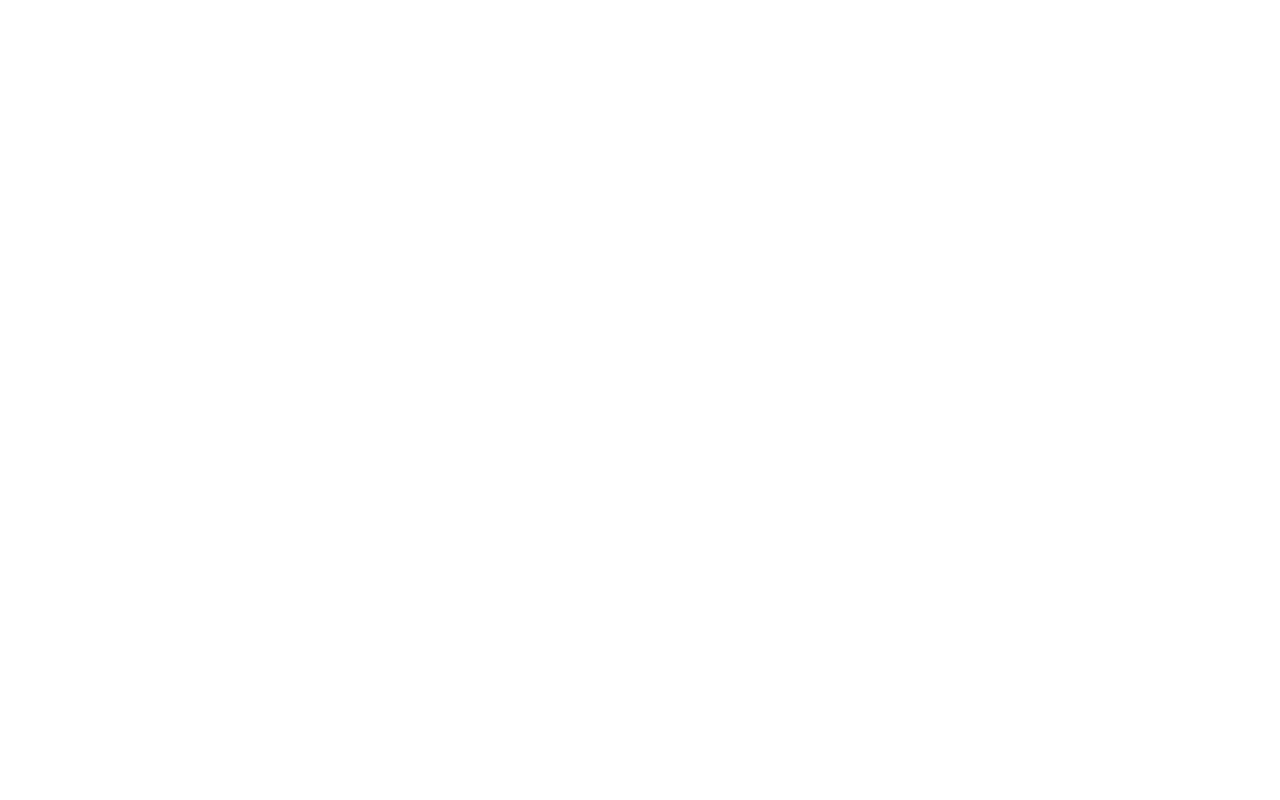
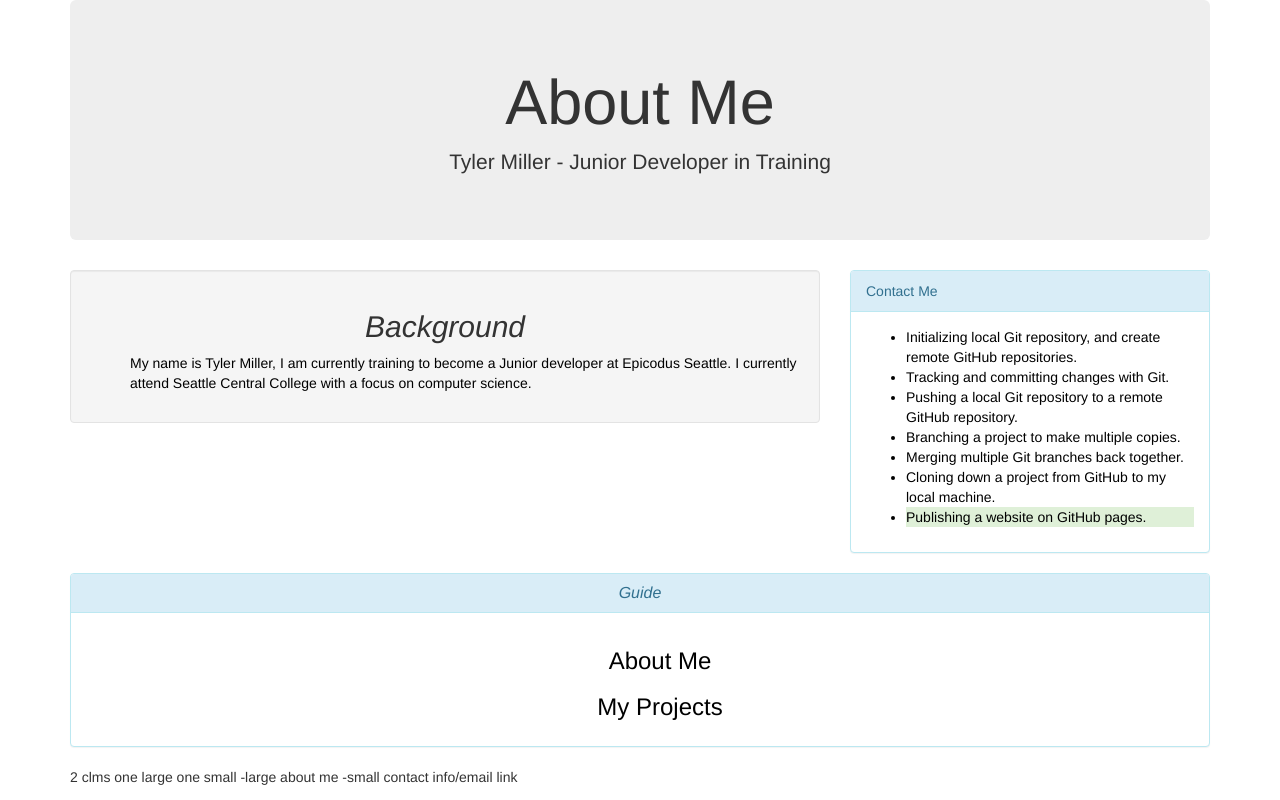
Before and after one commit to Tylermiller94/Portfolio2, a plain HTML site: page portfolio/about.html in a window 1280 px wide. Drawn offline with Linux system fonts and the light colour scheme.

Commit message:
core of index page comeplete, setup for about.html comeplete

```diff
--- a/portfolio/about.html
+++ b/portfolio/about.html
@@ -0,0 +1,67 @@
+<!DOCTYPE html>
+<html>
+  <head>
+    <link href="css/styles.css" rel="stylesheet" type="text/css">
+    <title>Portfolio-index</title>
+    <link href="css/bootstrap.css" rel="stylesheet" type="text/css">
+  </head>
+<body>
+  <div class="container">
+      <div class="jumbotron">
+        <h1>About Me</h1>
+        <p>
+          Tyler Miller - Junior Developer in Training
+        </p>
+      </div>
+      <div class="row">
+        <div class="col-lg-8">
+          <div class="well">
+            <h2>Background</h2>
+            <ul>My name is Tyler Miller, I am currently training to become a Junior developer at Epicodus Seattle. I currently attend Seattle Central College with a focus on computer science.
+
+            </ul>
+          </div>
+        </div>
+        <div class="col-md-4">
+          <div class="panel panel-info">
+            <div class="panel-heading"
+              <h2 class="panel-title">Contact Me</h2>
+            </div>
+            <div class="panel-body">
+              <ul>
+                <li>Initializing local Git repository, and create remote GitHub repositories.</li>
+                <li>Tracking and committing changes with Git.</li>
+                <li>Pushing a local Git repository to a remote GitHub repository.</li>
+                <li>Branching a project to make multiple copies.</li>
+                <li>Merging multiple Git branches back together.</li>
+                <li>Cloning down a project from GitHub to my local machine.</li>
+                <li class="bg-success">Publishing a website on GitHub pages.</li>
+              </ul>
+            </div>
+          </div>
+        </div>
+
+      </div>
+
+
+
+    <div class="panel panel-info">
+      <div class="panel-heading">
+        <h2 class="panel-title">Guide</h2>
+      </div>
+      <div class="panel-body"
+        <ul>
+          <ul><h3><a href="about.html" style="color: black">About Me</a><h3></ul>
+          <ul><h3><a href="projects.html" style="color: black">My Projects</a></h3></ul>
+
+      </blockquote>
+      </ul>
+    </div>
+    </div>
+    </body>
+</html>
+
+
+2 clms one large one small
+-large about me
+-small contact info/email link
--- a/portfolio/css/styles.css
+++ b/portfolio/css/styles.css
@@ -2,4 +2,35 @@
 .bgimg {
     background-image: url('../images/typing.jpeg');
 }
+h1 {
+  color: black;
+  text-align: center;
+}
+
+h2 {
+  font-style: italic;
+  text-align: center;
+}
+h3 {
+  text-align: center;
+}
+
+h4 {
+  font-style: italic;
+  text-align: center;
+}
+ul {
+  font-style: sans-serif
+  text-align: center;
+  color: black
+}
+li {
+  font-style: sans-serif
+  color: black
+  text-align: center;
+}
+
+p {
+  text-align: center;
+}
 </style>
```
Also changed, not shown: portfolio/index.html (added, +52 -0 lines), portfolio/portfolio.html (deleted, +0 -50 lines), portfolio/Css/bootstrap.css.
